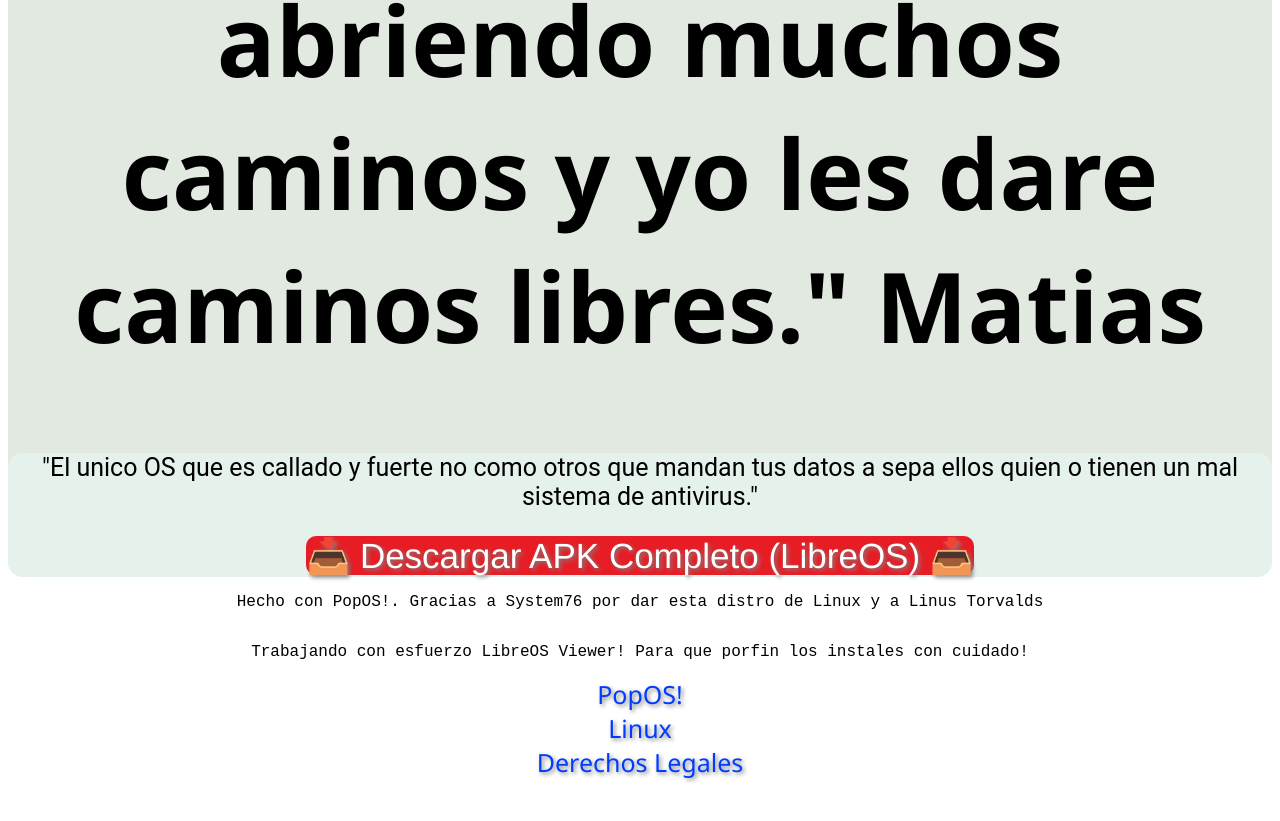
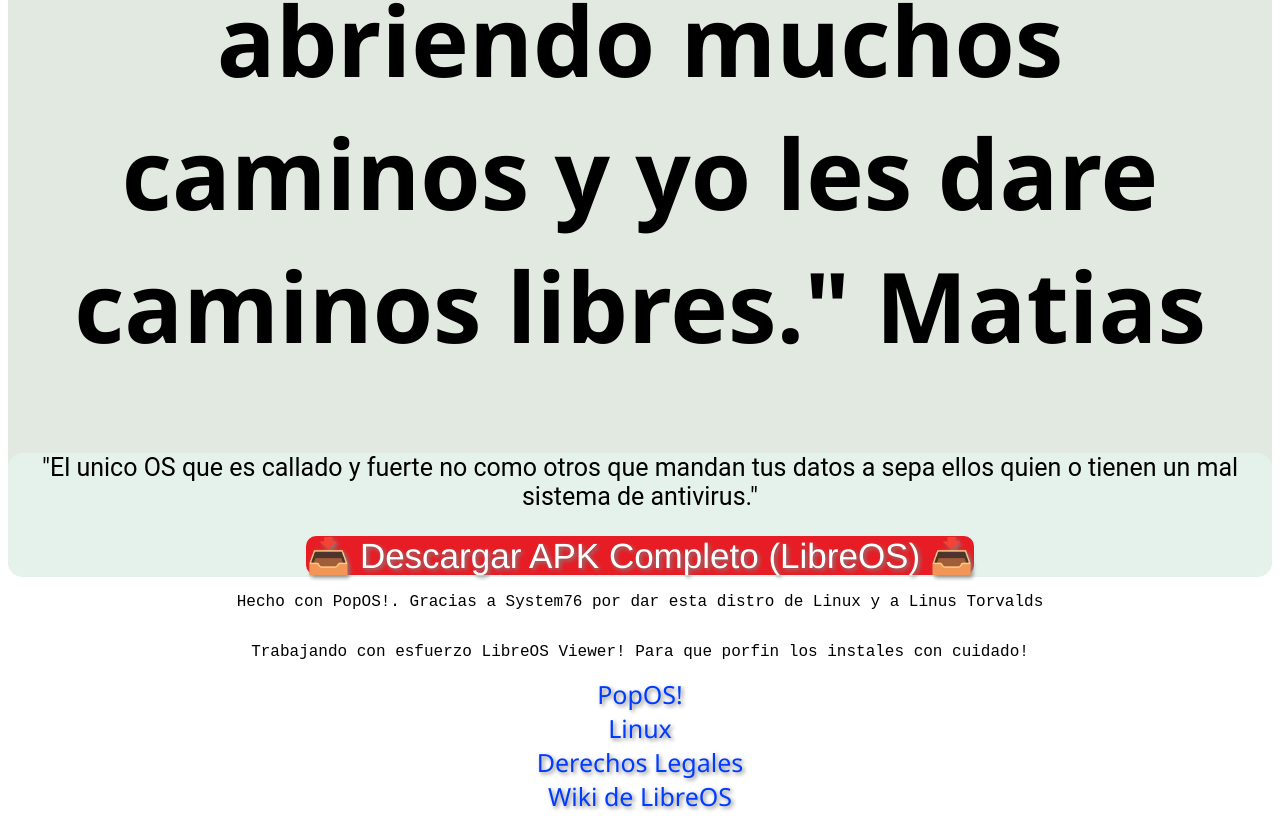
Before and after one commit to matieldevxd/LibreOS, a plain HTML site: page index.html in a window 1280 px wide. Shown: the part 338-1159 px from the top of the page. Before the commit the page ends 1125 px from the top, so only its background shows below. Drawn offline with Linux system fonts and the light colour scheme.

Commit message:
Add link to LibreOS wiki in index.html
Added a link to the LibreOS wiki page.

```diff
--- a/index.html
+++ b/index.html
@@ -36,6 +36,7 @@
     <a href="https://system76.com/pop">PopOS!</a>
     <a href="https://www.linux.org/">Linux</a>
     <a href="https://www.linuxfoundation.org/legal/privacy-policy">Derechos Legales</a>
+    <a href="wiki.html">Wiki de LibreOS</a>
 </div>
 
 </body>
```
